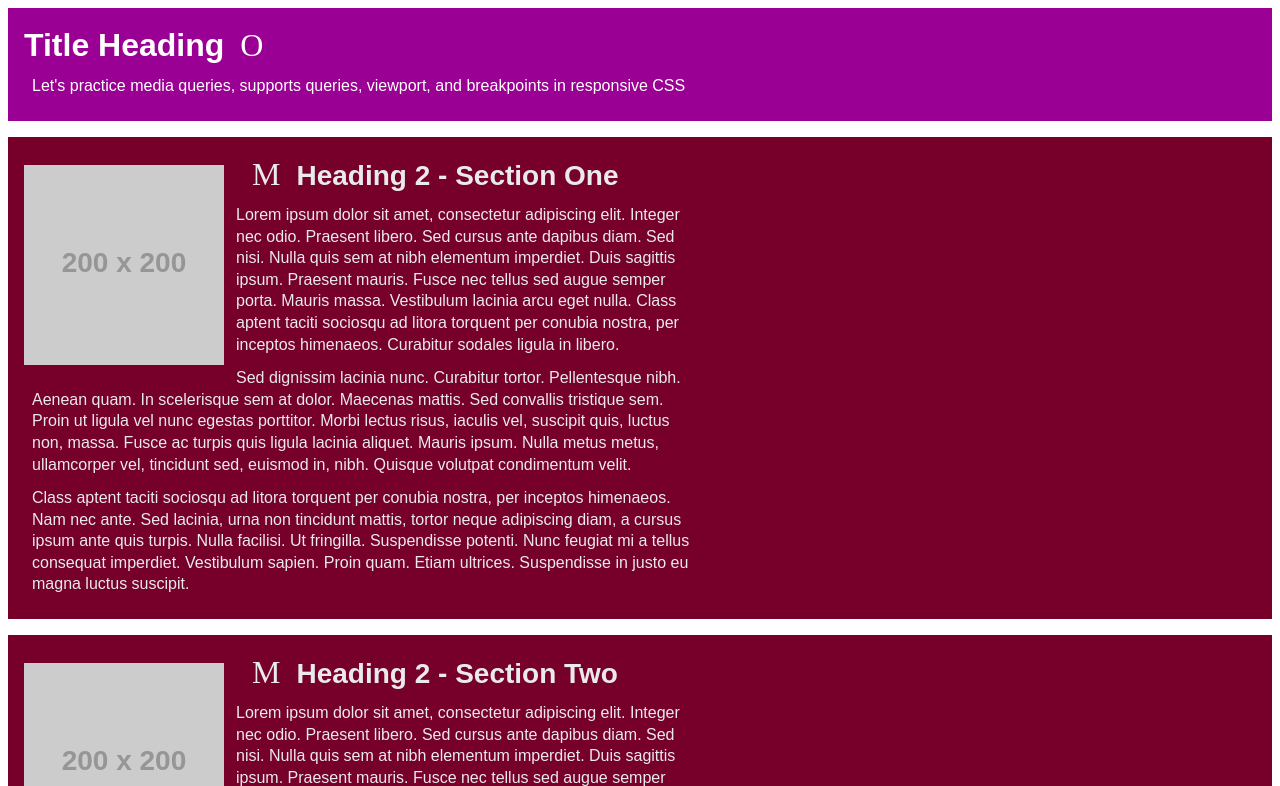
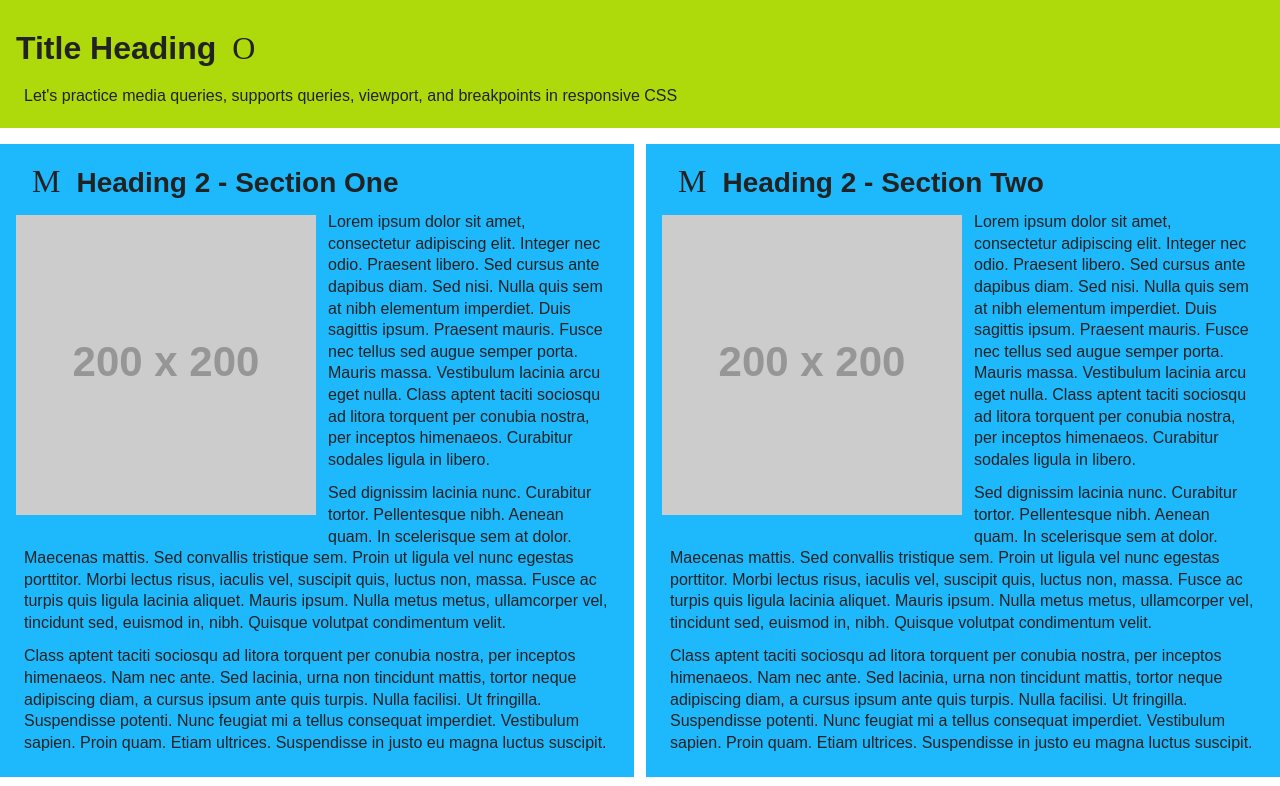
Before and after one commit to zfraedri/viewport, a plain HTML site: page index.html in a window 1280 px wide. Shown: the top 786 px of the page. Drawn offline with Linux system fonts and the light colour scheme; placeholder pictures from the web are drawn by us; some icons are missing.

Commit message:
Update FRAEDRICH.styles.css
added mediaqueries

```diff
--- a/FRAEDRICH.styles.css
+++ b/FRAEDRICH.styles.css
@@ -1,7 +1,54 @@
-/* YOUR NAME GOES HERE */
+/* CSS BY ZACHARY FRAEDRICH */
 
 /* --------------- ADD CSS RESET TO THE FILE HERE --------------- */
+/* http://meyerweb.com/eric/tools/css/reset/
+   v2.0 | 20110126
+   License: none (public domain)
+*/
 
+html, body, div, span, applet, object, iframe,
+h1, h2, h3, h4, h5, h6, p, blockquote, pre,
+a, abbr, acronym, address, big, cite, code,
+del, dfn, em, img, ins, kbd, q, s, samp,
+small, strike, strong, sub, sup, tt, var,
+b, u, i, center,
+dl, dt, dd, ol, ul, li,
+fieldset, form, label, legend,
+table, caption, tbody, tfoot, thead, tr, th, td,
+article, aside, canvas, details, embed,
+figure, figcaption, footer, header, hgroup,
+menu, nav, output, ruby, section, summary,
+time, mark, audio, video {
+	margin: 0;
+	padding: 0;
+	border: 0;
+	font-size: 100%;
+	font: inherit;
+	vertical-align: baseline;
+}
+/* HTML5 display-role reset for older browsers */
+article, aside, details, figcaption, figure,
+footer, header, hgroup, menu, nav, section {
+	display: block;
+}
+body {
+	line-height: 1;
+}
+ol, ul {
+	list-style: none;
+}
+blockquote, q {
+	quotes: none;
+}
+blockquote:before, blockquote:after,
+q:before, q:after {
+	content: '';
+	content: none;
+}
+table {
+	border-collapse: collapse;
+	border-spacing: 0;
+}
 
 
 /* ----- AUTOPREFIXER FOR VS CODE WAS USED FOR VENDOR PREFIXES ----- */
@@ -30,12 +77,13 @@
 
 
 /* ----- CHECK FOR USER DARK MODE PREFERENCE ----- */
-/* --------------- BEGIN USER PREFERS DARK COLOR SCHEME QUERY --------------- */
-
 /* CHANGE THE BODY'S BACKGROUND COLOR TO THE DARK GRAY IF THE USER PREFERS DARK MODE */
-
-/* --------------- END USER PREFERS DARK COLOR SCHEME QUERY --------------- */
-
+@media (prefers-color-scheme: dark){
+    body {
+        background-color: var(--dark-gray);
+    }
+}
+/* --- END CHECK FOR USER DARK MODE PREFERENCE --- */
 
 
 /* ----- HEADINGS ----- */
@@ -91,12 +139,14 @@ footer .icon{
 
 /* ----- HANDLE PREFERS REDUCED MOTION FOR THE ICON ANIMATIONS ----- */
 /* --------------- BEGIN USER PREFERS REDUCED MOTION QUERY --------------- */
+@media (prefers-reduced-motion){
     @-webkit-keyframes icon-animation {
         0% { font-variation-settings: "TIME" 1; }
     }
     @keyframes icon-animation {
         0% { font-variation-settings: "TIME" 1; }
     }
+}
 /* --------------- END USER PREFERS REDUCED MOTION QUERY --------------- */
 
 
@@ -150,7 +200,9 @@ img{
 
 /* ---------- SMALL SCREEN STYLES ---------- */
 /* --------------- BEGIN SMALL SCREEN SIZES --------------- */
-    /* header, footer{
+
+@media screen and (min-width: 600px) {
+    header, footer{
         background-color: var(--lime-green);
         color: var(--dark-gray);
     }
@@ -175,14 +227,16 @@ img{
     img{
         width: 200px;
         max-width: 200px;
-    } */
+    }
+}
 /* --------------- END SMALL SCREEN SIZES --------------- */
 
 
 
 /* ---------- MEDIUM SCREEN STYLES ---------- */
 /* --------------- BEGIN MEDIUM SCREEN SIZES --------------- */
-    /* header, footer{
+@media screen and (min-width: 800px){
+    header, footer{
         background-color: var(--black);
         color: var(--white);
     }
@@ -207,14 +261,16 @@ img{
     #seven{
         grid-column: 3/4;
         grid-row: 3/5;
-    } */
+    }
+}
 /* --------------- END MEDIUM SCREEN SIZES --------------- */
 
 
 
 /* ---------- LARGE SCREEN STYLES ---------- */
 /* --------------- BEGIN LARGE SCREEN SIZES --------------- */
-    /* header, footer{
+@media screen and (min-width: 1100px){
+    header, footer{
         background-color: var(--lime-green);
         color: var(--dark-gray);
     }
@@ -245,24 +301,27 @@ img{
 
     #seven, #eight{
         grid-row: 3/4;
-    } */
+    }
+
 /* --------------- END LARGE SCREEN SIZES --------------- */
 
 
 
 /* ---------- ADJUSTING RESPONSIVE IMAGE SIZE ---------- */
 /* --------------- BEGIN RESPONSIVE IMAGE ADJUST SIZES --------------- */
-    /* img{
+    img{
         width: 300px;
         max-width: 300px;
-    } */
+    }
+}
 /* --------------- END RESPONSIVE IMAGE ADJUST SIZES --------------- */
 
 
 
 /* ---------- EXTRA LARGE SCREEN STYLES ---------- */
 /* --------------- BEGIN EXTRA LARGE SCREEN SIZES --------------- */
-    /* header, footer{
+@media screen and (min-width: 1440px){
+    header, footer{
         background-color: var(--orange);
         padding-left: 5%;
     }
@@ -327,5 +386,6 @@ img{
 
     #three p, #four p, #five p, #six p{
         padding-top: 2em;
-    } */
+    }
+}
 /* --------------- END EXTRA LARGE SCREEN SIZES --------------- */
```
